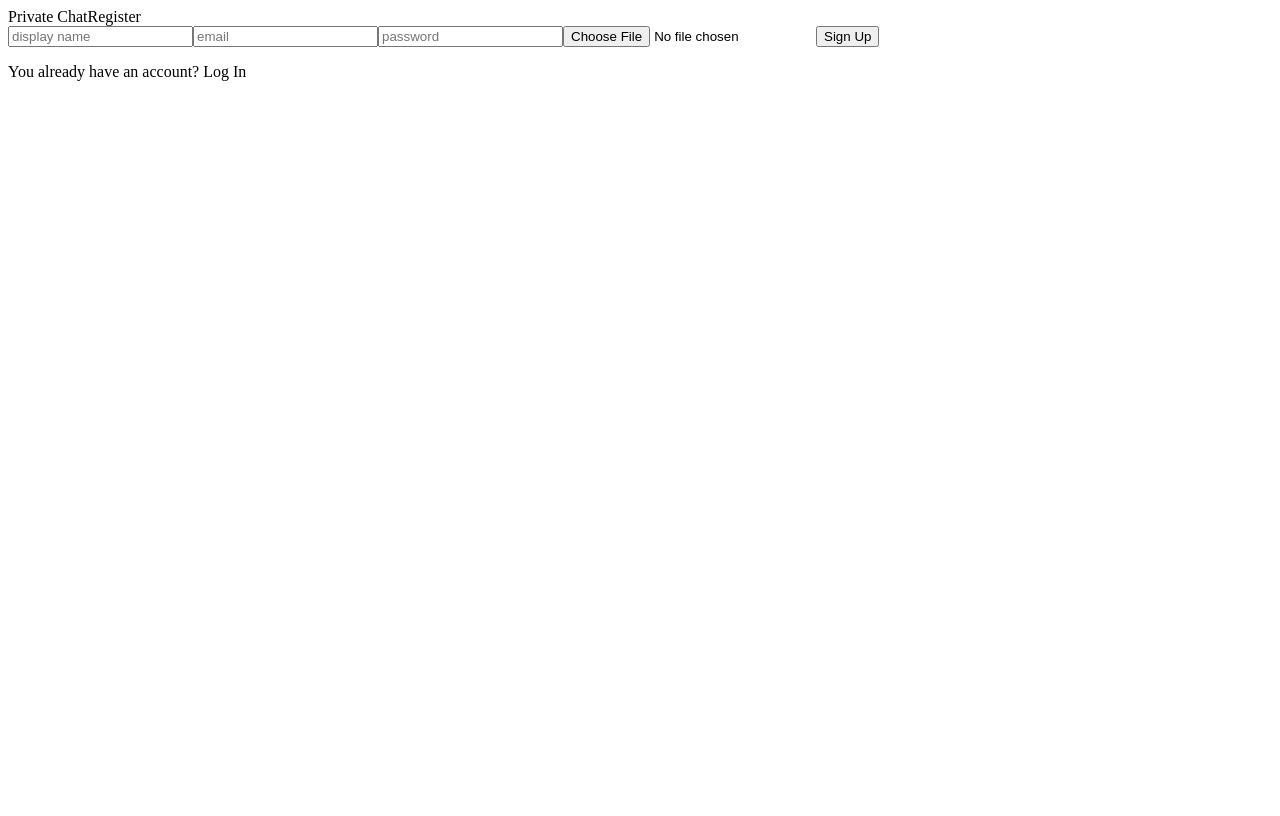
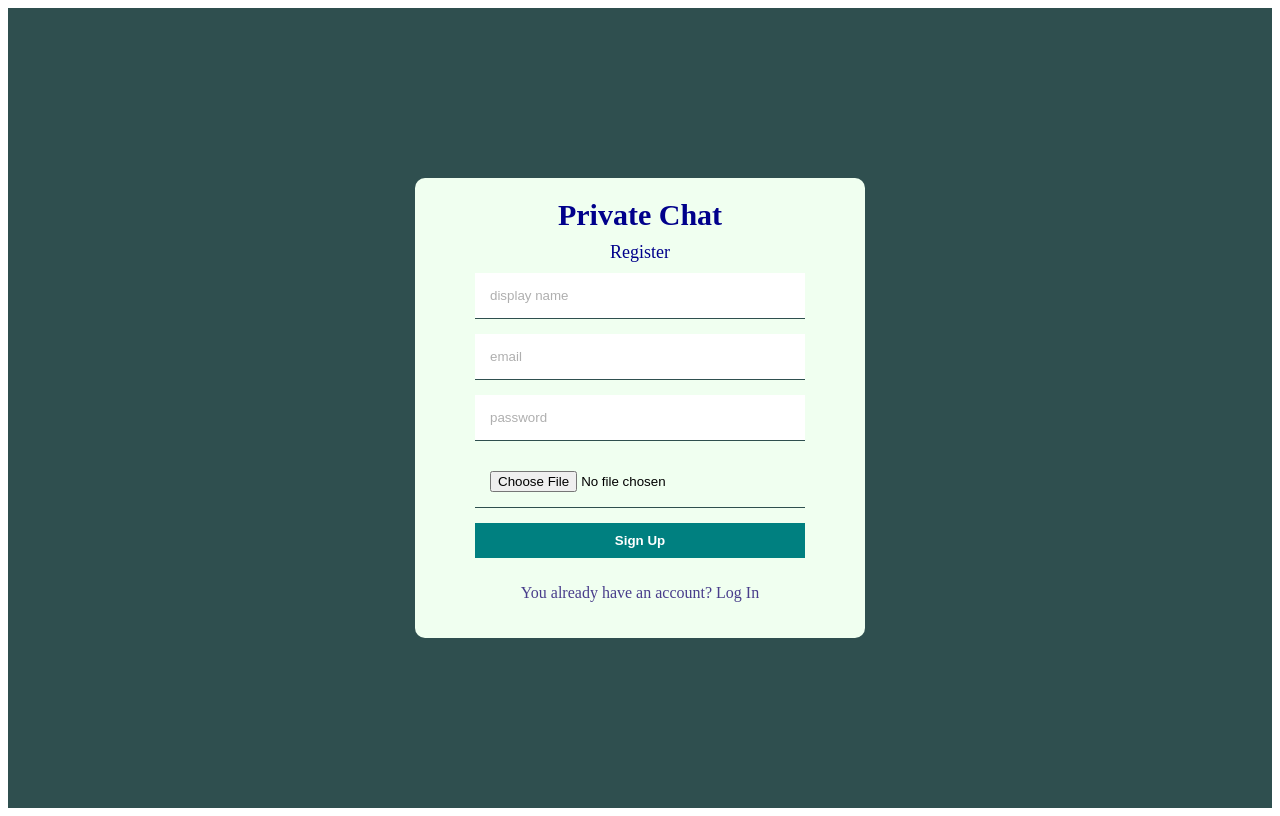
Before and after one commit to gBogdan95/PrivateChat, a React (Create React App) app: page / in a window 1280 px wide. Built offline with nearby package versions, Linux system fonts and the light colour scheme.

Commit message:
adding scss file

```diff
--- a/src/App.js
+++ b/src/App.js
@@ -1,5 +1,5 @@
 import Register from "./pages/Register";
-
+import "./style.scss"
 
 function App() {
   return (
--- /dev/null
+++ b/src/style.scss
@@ -0,0 +1,58 @@
+.formContainer{
+    background-color: darkslategrey;
+    height: 100vh;
+    display: flex;
+    align-items:  center;
+    justify-content: center;
+
+    .formWrapper {
+        background-color: honeydew;
+        padding: 20px 60px;
+        border-radius: 10px;
+        display: flex;
+        flex-direction: column;
+        gap: 10px;
+        align-items: center;
+
+        .logo{
+            color: darkblue;
+            font-weight: bold;
+            font-size: 30px;
+        }
+
+        .title{
+            color: darkblue;
+            font-size: 18px;
+        }
+
+        form{
+            display: flex;
+            flex-direction: column;
+            gap: 15px;
+
+            input{
+               padding: 15px;
+               border: none;
+               width: 300px;
+               border-bottom: 1px solid darkslategray;
+               &::placeholder{
+                color: rgb(175,175,175);
+               }
+            }
+
+            button{
+                background-color: teal;
+                color: white;
+                padding: 10px;
+                font-weight: bold;
+                border: none;
+                cursor: pointer;
+            }
+        }
+        p{
+            color: darkslateblue;
+            font-size: 16px;
+            margin: 10 px;
+        }
+    }
+}
```
